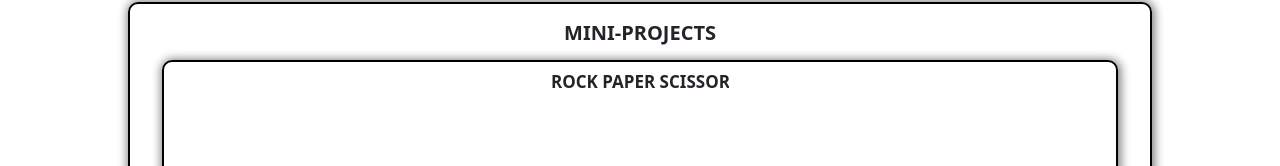
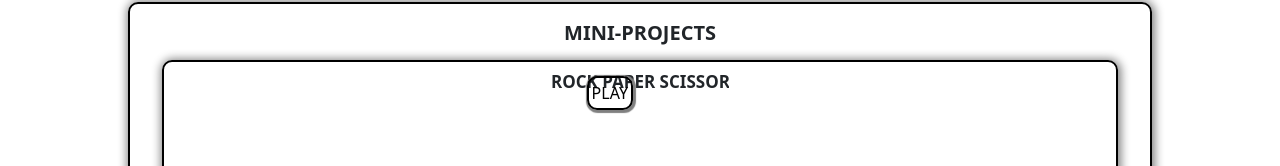
Before and after one commit to Gummadi-Mohan-Krishna/portfolio, a plain HTML site: page project.html in a window 1280 px wide. Shown: the part 455-621 px from the top of the page. Drawn offline with nearby package versions, Linux system fonts and the light colour scheme.

Commit message:
Update projectcss.css

```diff
--- a/projectcss.css
+++ b/projectcss.css
@@ -55,8 +55,10 @@ svg{
     border-radius: 10px;
     animation: common  2s forwards;
     animation-delay: 7s;
-    opacity: 0;
-    width:auto;
+    opacity: 1;
+    width: auto;
+    position: absolute;
+    right: 50%;
     margin: 7px;
     box-shadow: 1px 1px 1px 2px grey;
 }
```
